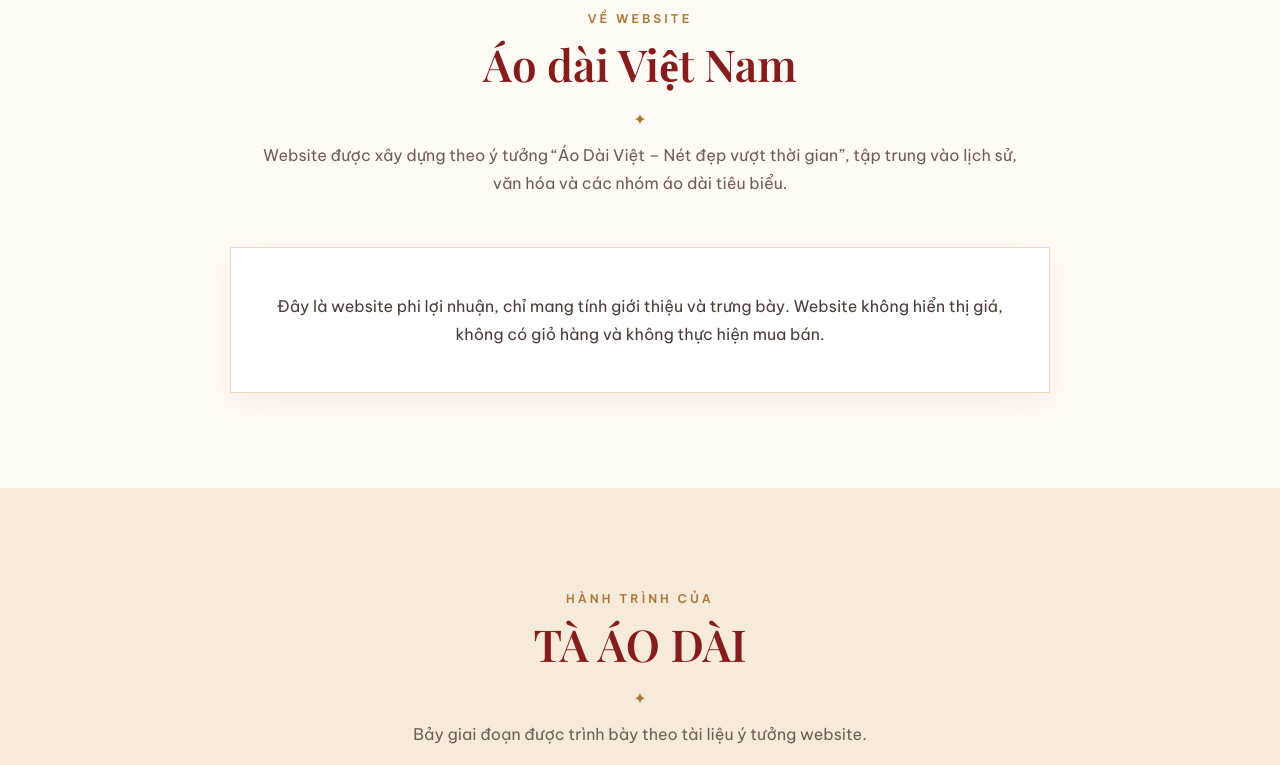
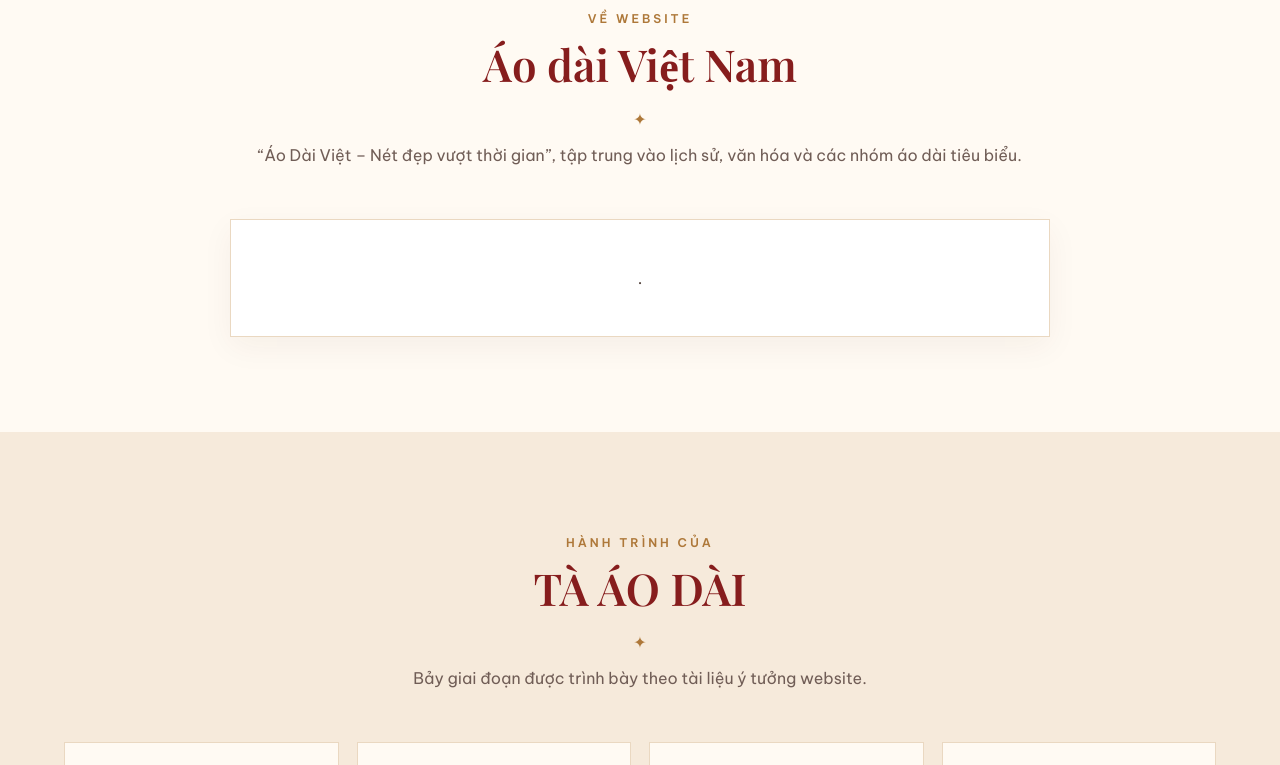
Before and after one commit to ngtuoi2829-blip/ao-dai, a plain HTML site: page index.html in a window 1280 px wide. Shown: the part 761-1526 px from the top of the page. Drawn offline with nearby package versions, Linux system fonts and the light colour scheme.

Commit message:
Update index.html

```diff
--- a/index.html
+++ b/index.html
@@ -42,10 +42,10 @@
     <span class="eyebrow">VỀ WEBSITE</span>
     <h2>Áo dài Việt Nam</h2>
     <div class="ornament">✦</div>
-    <p>Website được xây dựng theo ý tưởng “Áo Dài Việt – Nét đẹp vượt thời gian”, tập trung vào lịch sử, văn hóa và các nhóm áo dài tiêu biểu.</p>
+    <p>“Áo Dài Việt – Nét đẹp vượt thời gian”, tập trung vào lịch sử, văn hóa và các nhóm áo dài tiêu biểu.</p>
   </div>
   <div class="intro-box container narrow">
-    <p>Đây là website phi lợi nhuận, chỉ mang tính giới thiệu và trưng bày. Website không hiển thị giá, không có giỏ hàng và không thực hiện mua bán.</p>
+    <p>.</p>
   </div>
 </section>
 
@@ -105,9 +105,9 @@
   <div class="container footer-grid">
     <div class="footer-brand"><img src="img/logo.png" alt="Logo"><div><h3>ÁO DÀI VIỆT</h3><p>Nét đẹp vượt thời gian</p></div></div>
     <div><h4>KHÁM PHÁ</h4><a href="lich-su.html">Lịch sử áo dài</a><a href="bo-suu-tap.html">Bộ sưu tập</a><a href="van-hoa.html">Văn hóa áo dài</a></div>
-    <div><h4>THÔNG TIN</h4><p>phuongthubui.id.vn</p><p>Website phi lợi nhuận</p><p>Chỉ giới thiệu và trưng bày</p></div>
+    <div><h4>THÔNG TIN</h4><p>phuongthubui.id.vn</p><p></p><p></p></div>
   </div>
-  <div class="copyright">© <span id="year"></span> Áo Dài Việt. Website phi lợi nhuận – không bán hàng.</div>
+  <div class="copyright">© <span id="year"></span> </div>
 </footer>
 <script src="script.js"></script>
 </body>
```
